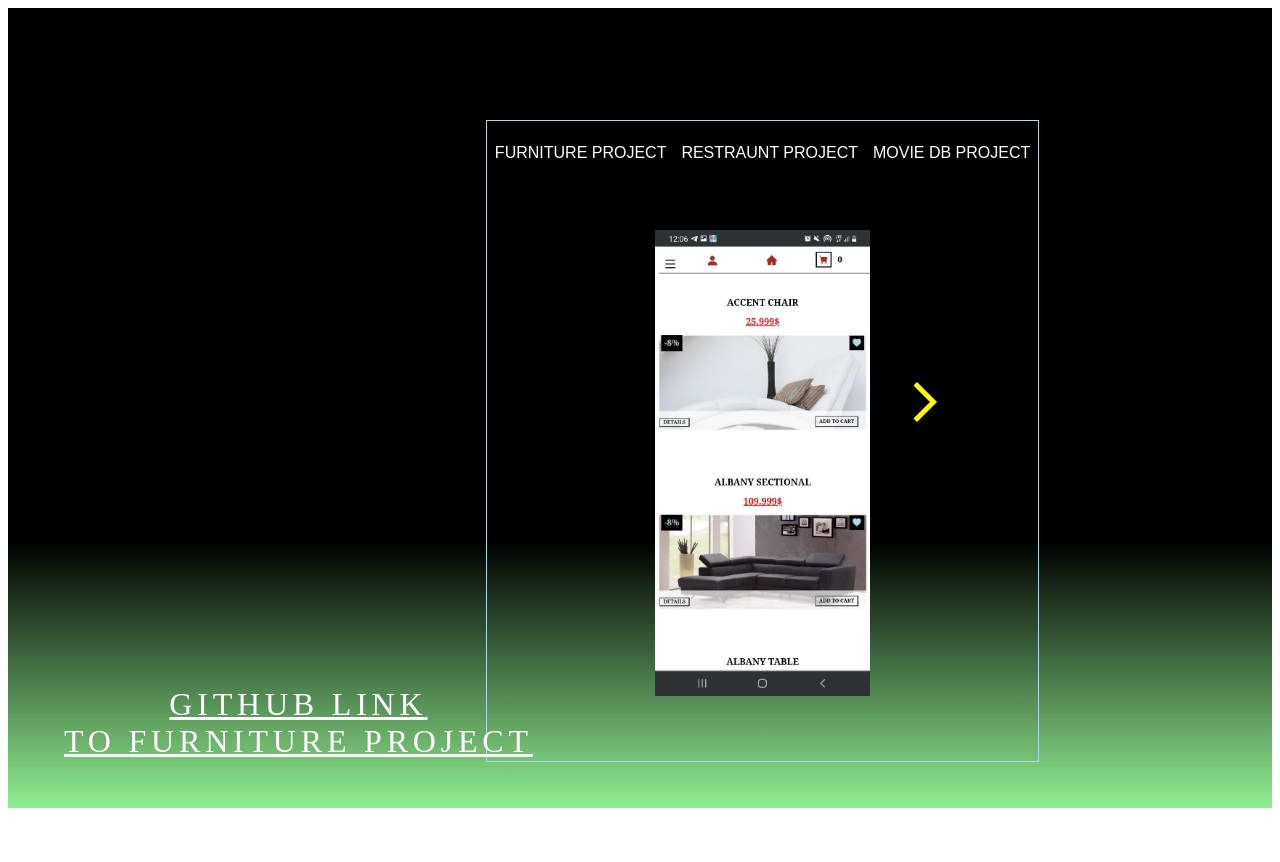
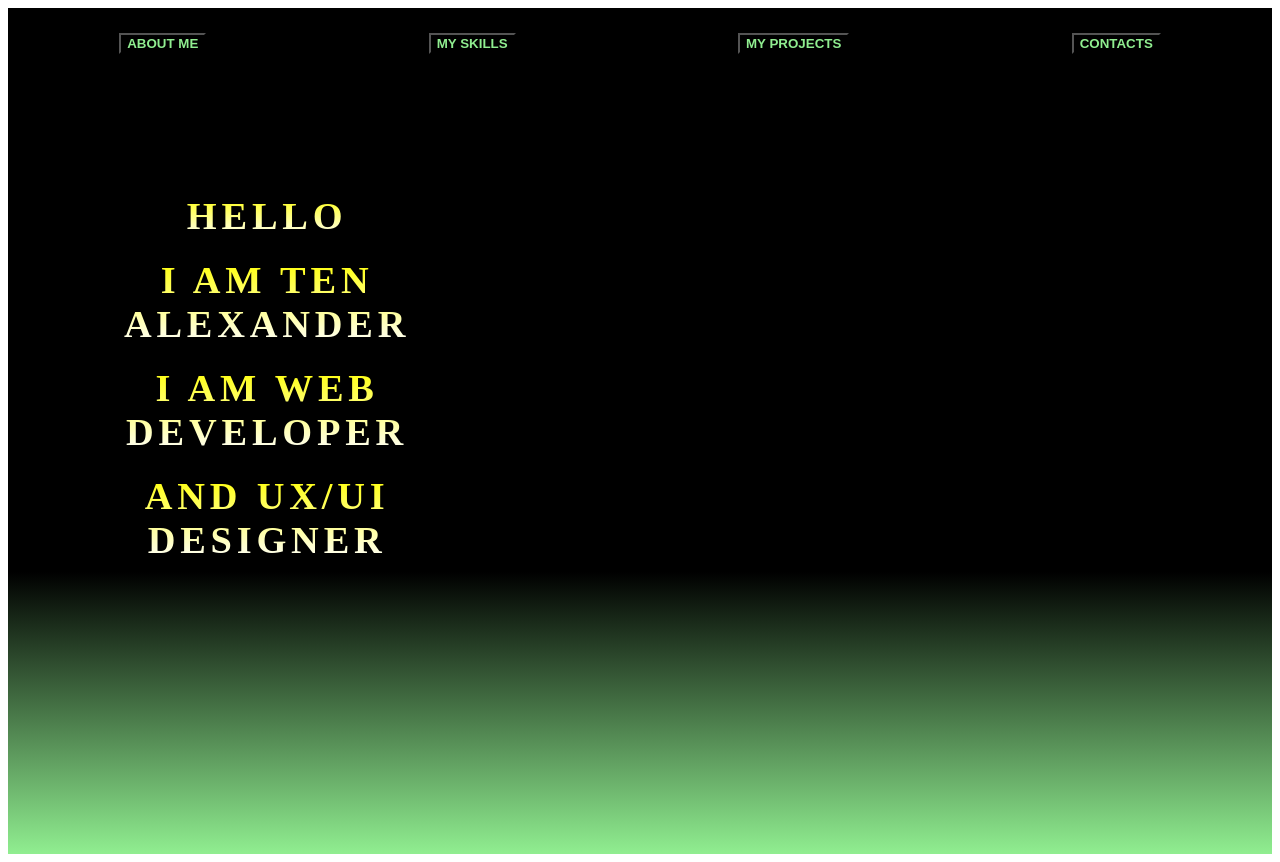
Before and after one commit to sashaTen/Portfolio, a React (Create React App) app: page / in a window 1280 px wide. Before the commit the page ends 816 px from the top, so only its background shows below. Built offline with nearby package versions, Linux system fonts and the light colour scheme; a web font is replaced by a local one.

Commit message:
created   some   basic  functionality of how to  switch   components

```diff
--- a/src/App.js
+++ b/src/App.js
@@ -5,11 +5,76 @@ import Contacts from "./components/contacts";
 import AboutMe from "./components/about";
 import MySkills from "./components/skills";
 import Projects from "./components/expirience";
+import { useState } from "react";
+
+/*
+
+  <AboutMe/>
+      <MySkills/>
+      <Contacts/>
+      <Projects/>
+*/
 
 function App() {
+  const [skills, setSkills] = useState(false);
+  const [contacts, SetContacts] = useState(false);
+
+  const [expirience, SetExpirience] = useState(false);
+
+  const [education, SetEducation] = useState(false);
+
+  let listOfDisplayedComponenst = [
+    setSkills,
+    SetContacts,
+    SetEducation,
+    SetExpirience
+  ];
+
   return (
     <div className="App">
-      <Projects />
+      <div className="menuHeader">
+        <button
+          onClick={() => {
+            SetEducation(!education);
+          }}
+          className="menuBtn"
+        >
+          about me
+        </button>
+        <button
+          onClick={() => {
+            setSkills(!skills);
+          }}
+          className="menuBtn"
+        >
+          {" "}
+          my skills
+        </button>
+        <button
+          onClick={() => {
+            SetExpirience(!expirience);
+          }}
+          className="menuBtn"
+        >
+          {" "}
+          my projects
+        </button>
+        <button
+          onClick={() => {
+            SetContacts(!contacts);
+          }}
+          className="menuBtn"
+        >
+          {" "}
+          contacts
+        </button>
+      </div>
+
+      <JobTitles />
+      {contacts && <Contacts />}
+      {skills && <MySkills />}
+      {expirience && <Projects />}
+      {education && <AboutMe />}
     </div>
   );
 }
--- a/src/index.css
+++ b/src/index.css
@@ -7,6 +7,21 @@
   min-height: 100vh;
   background-image: linear-gradient(to top, lightgreen, black, black, black);
   overflow: hidden;
+}
+.menuHeader {
+  display: flex;
+  justify-content: space-around;
+  position: relative;
+  margin-top: 2%;
+}
+.menuBtn {
+  background: transparent;
+  color: lightgreen;
+  text-transform: uppercase;
+  font-weight: bold;
+}
+.menuBtn:hover {
+  color: yellow;
 }
 .mainContainer {
   text-transform: uppercase;
```
